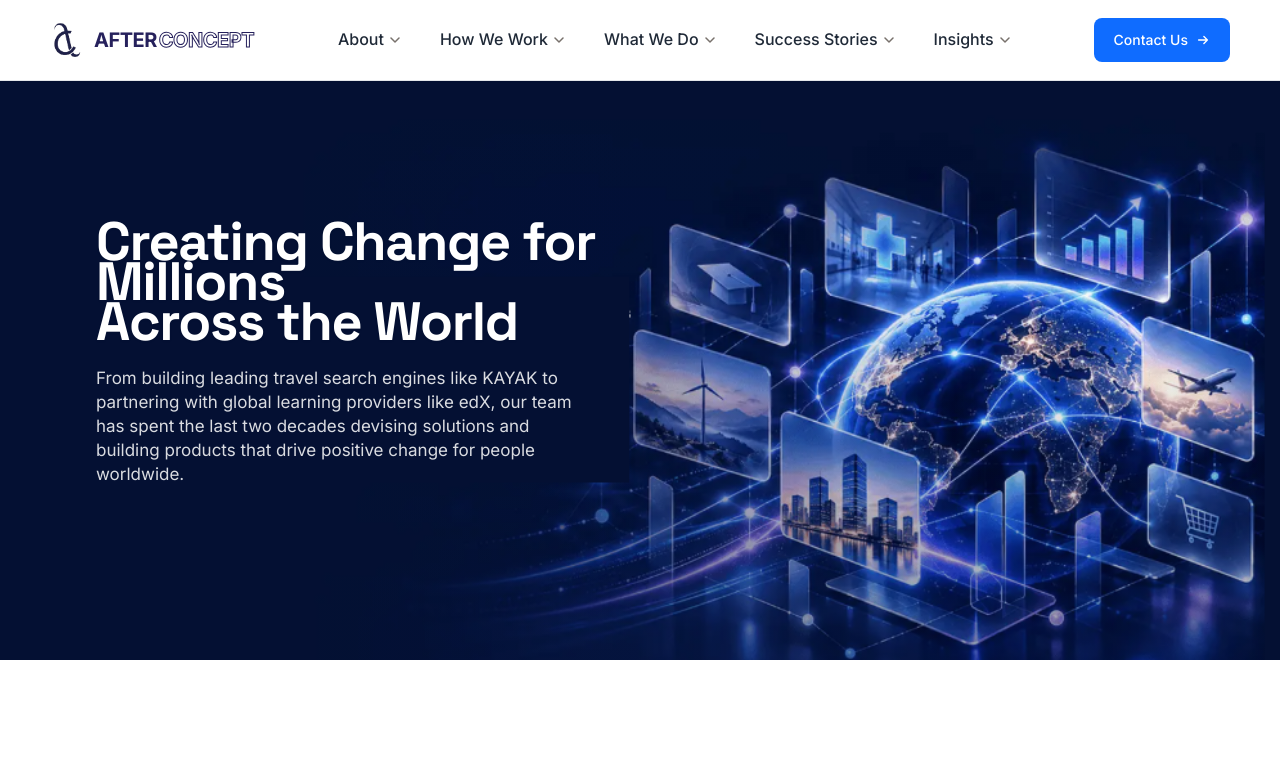
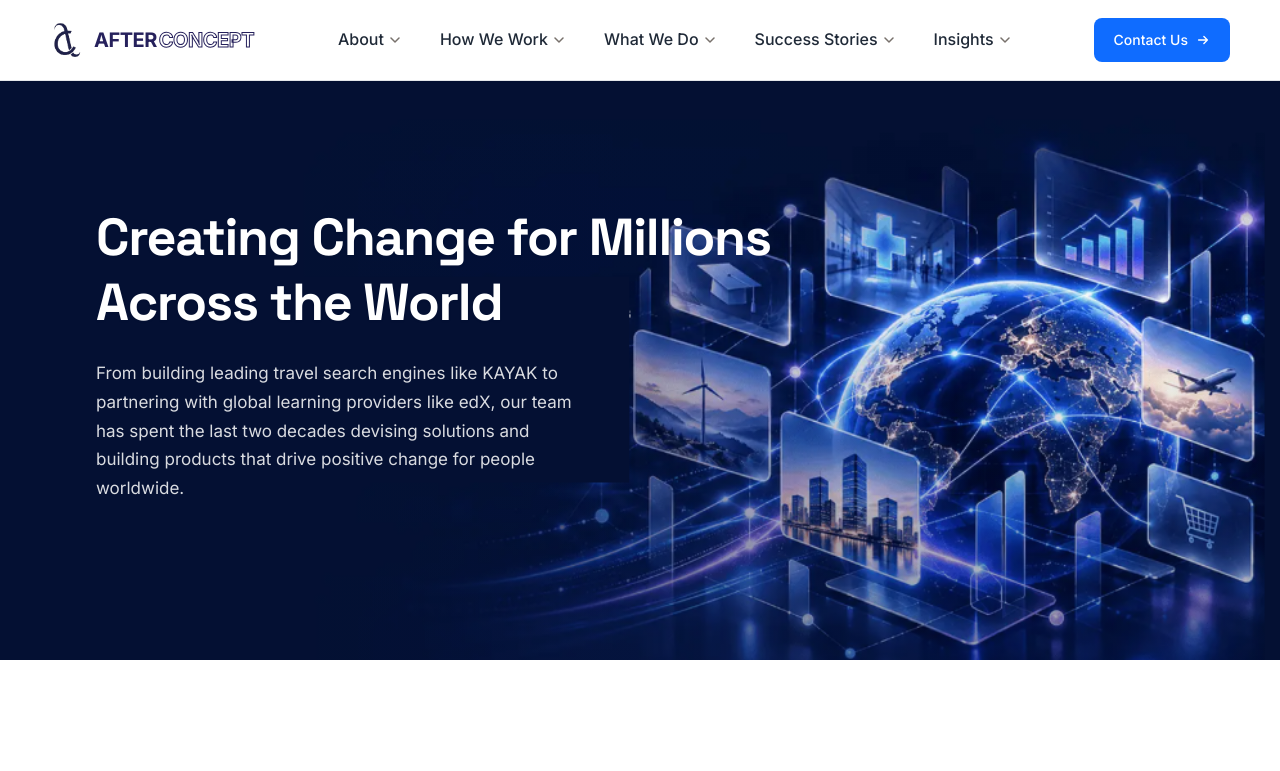
Before and after one commit to uzairr/after-concept-website, a Next.js app: page /case-studies in a window 1280 px wide. Shown: the top 771 px of the page. Built offline with nearby package versions, Linux system fonts and the light colour scheme.

Commit message:
fix: Resolve heading font overlap and container wrapping in hero section

```diff
--- a/app/case-studies/page.tsx
+++ b/app/case-studies/page.tsx
@@ -542,13 +542,19 @@ export default function CaseStudiesPage() {
 
         {/* Content Container */}
         <div className="relative z-10 w-full max-w-[1520px] mx-auto px-6 sm:px-10 lg:px-16">
-          <div className="max-w-xl lg:max-w-2xl text-left py-4">
-            <h1 className="text-3xl sm:text-4xl lg:text-[48px] xl:text-[54px] font-bold text-white tracking-tight leading-[1.12] mb-6 drop-shadow-sm">
-              Creating Change for Millions<br />
+          <div className="max-w-2xl xl:max-w-3xl text-left py-4">
+            <h1
+              className="text-3xl sm:text-4xl lg:text-[46px] xl:text-[52px] font-bold text-white tracking-tight mb-6 drop-shadow-sm"
+              style={{ lineHeight: 1.25 }}
+            >
+              Creating Change for Millions<br className="hidden sm:inline" />{" "}
               Across the World
             </h1>
 
-            <p className="text-sm sm:text-base lg:text-[17px] text-white/85 leading-[1.7] font-normal max-w-[490px] drop-shadow-xs">
+            <p
+              className="text-sm sm:text-base lg:text-[17px] text-white/85 font-normal max-w-[500px] drop-shadow-xs"
+              style={{ lineHeight: 1.7 }}
+            >
               From building leading travel search engines like KAYAK to partnering with global learning providers like edX, our team has spent the last two decades devising solutions and building products that drive positive change for people worldwide.
             </p>
           </div>
```
